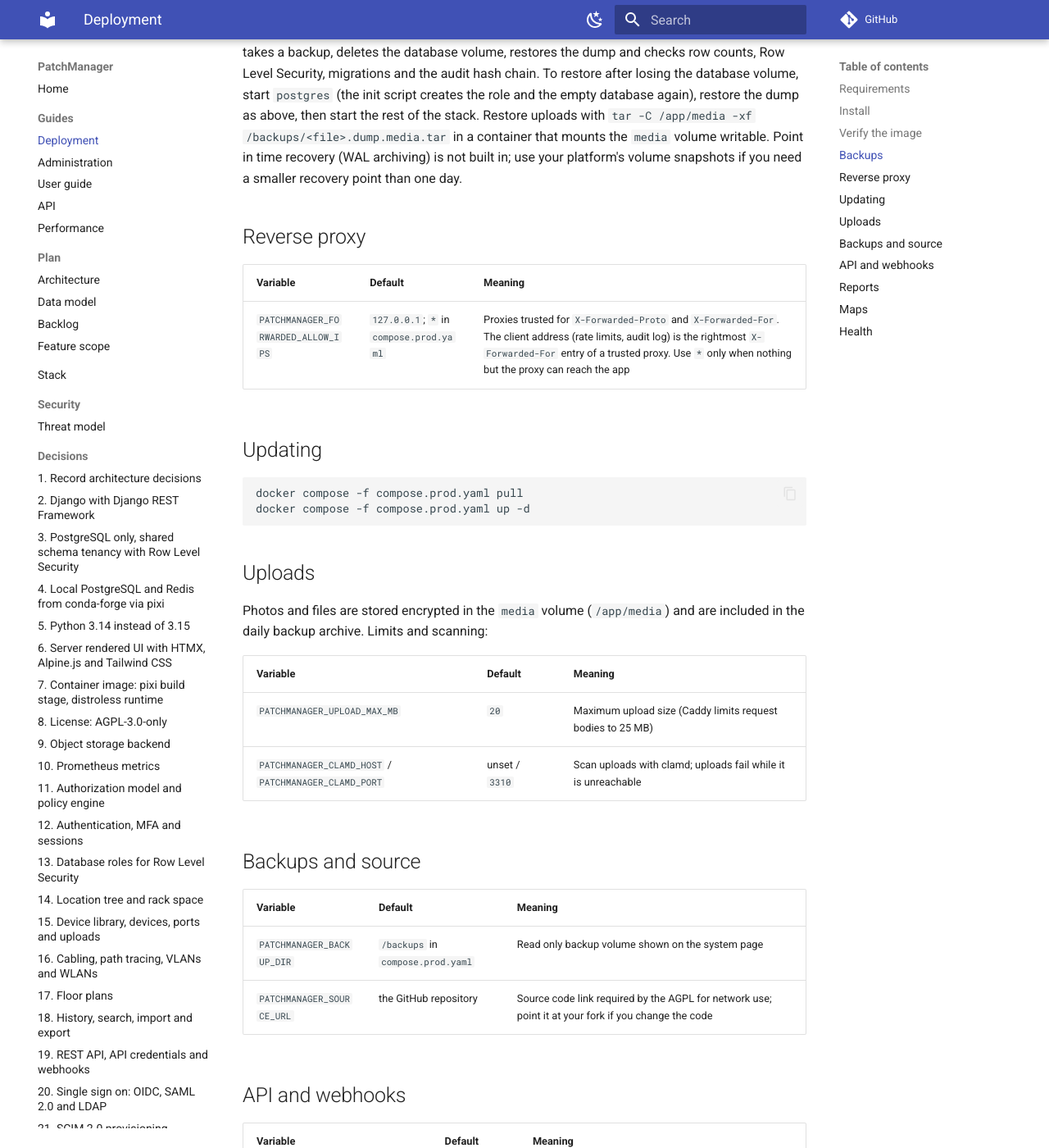
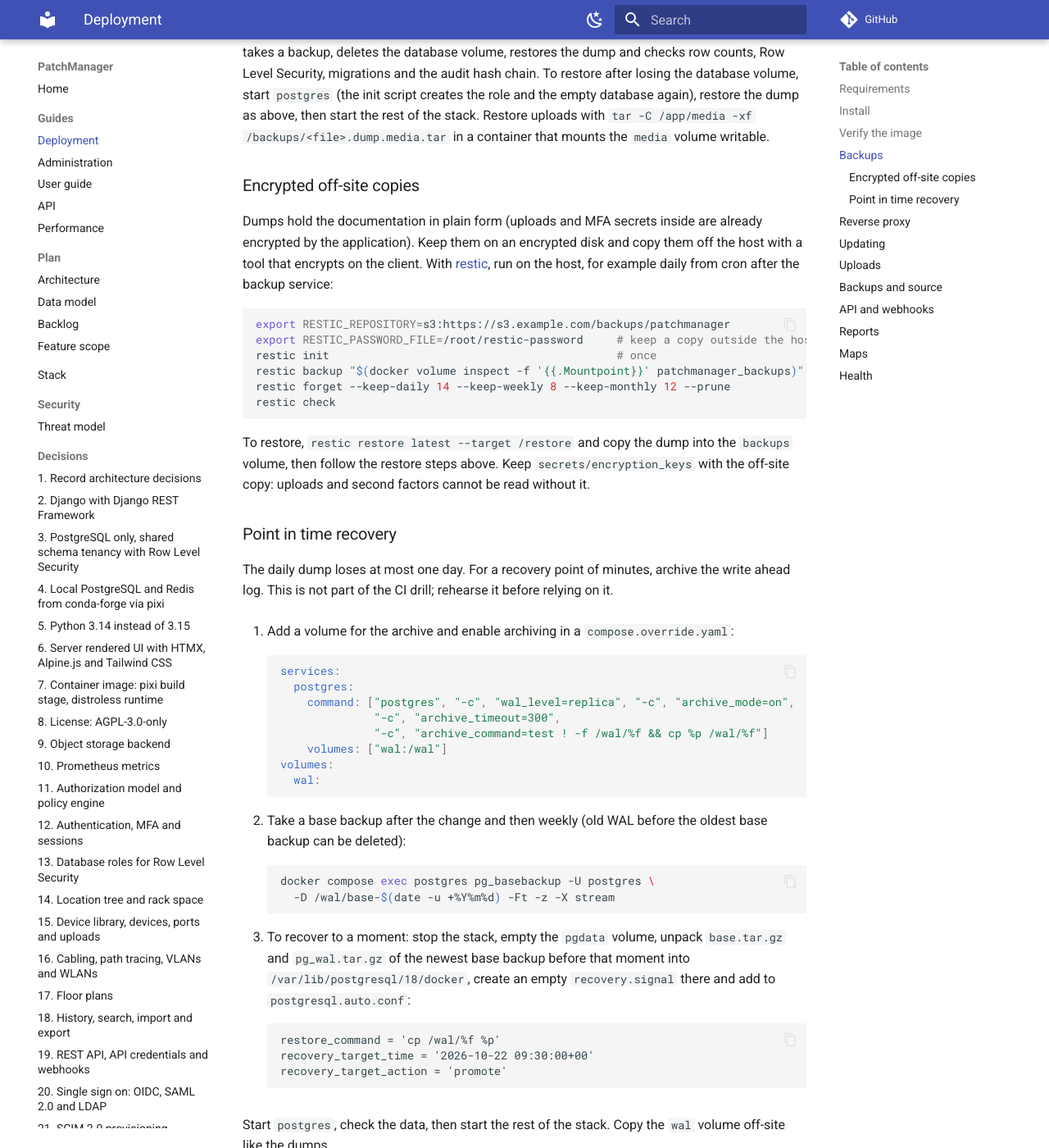
Before and after one commit to MalteKiefer/PatchManager, an MkDocs documentation site: the page built from docs/guides/deployment.md, in a window 1280 px wide and 1400 px high, scrolled down 1480 px. Shown: the whole window at 82% size. Built offline with MkDocs 1.6.1 and Material for MkDocs 9.7.7, drawn with Linux system fonts in a browser that asks for light colours; comment, search, counter and statistics services are not loaded.

Commit message:
Document encrypted off-site copies and point in time recovery
The daily dump alone loses up to a day and stays on the host. Operators get a restic recipe for encrypted off-site copies and a WAL archiving guide for a recovery point of minutes.

````diff
--- a/docs/guides/deployment.md
+++ b/docs/guides/deployment.md
@@ -68,9 +68,68 @@ restore after losing the database volume, start `postgres` (the init script crea
 the role and the empty database again), restore the dump as above, then start the
 rest of the stack. Restore uploads with
 `tar -C /app/media -xf /backups/<file>.dump.media.tar` in a container that mounts
-the `media` volume writable. Point in time recovery (WAL archiving) is not built in;
-use your platform's volume snapshots if you need a smaller recovery point than one
-day.
+the `media` volume writable.
+
+### Encrypted off-site copies
+
+Dumps hold the documentation in plain form (uploads and MFA secrets inside are
+already encrypted by the application). Keep them on an encrypted disk and copy them
+off the host with a tool that encrypts on the client. With
+[restic](https://restic.net), run on the host, for example daily from cron after the
+backup service:
+
+```bash
+export RESTIC_REPOSITORY=s3:https://s3.example.com/backups/patchmanager
+export RESTIC_PASSWORD_FILE=/root/restic-password     # keep a copy outside the host
+restic init                                           # once
+restic backup "$(docker volume inspect -f '{{.Mountpoint}}' patchmanager_backups)"
+restic forget --keep-daily 14 --keep-weekly 8 --keep-monthly 12 --prune
+restic check
+```
+
+To restore, `restic restore latest --target /restore` and copy the dump into the
+`backups` volume, then follow the restore steps above. Keep `secrets/encryption_keys`
+with the off-site copy: uploads and second factors cannot be read without it.
+
+### Point in time recovery
+
+The daily dump loses at most one day. For a recovery point of minutes, archive the
+write ahead log. This is not part of the CI drill; rehearse it before relying on it.
+
+1. Add a volume for the archive and enable archiving in a `compose.override.yaml`:
+
+    ```yaml
+    services:
+      postgres:
+        command: ["postgres", "-c", "wal_level=replica", "-c", "archive_mode=on",
+                  "-c", "archive_timeout=300",
+                  "-c", "archive_command=test ! -f /wal/%f && cp %p /wal/%f"]
+        volumes: ["wal:/wal"]
+    volumes:
+      wal:
+    ```
+
+2. Take a base backup after the change and then weekly (old WAL before the oldest
+   base backup can be deleted):
+
+    ```bash
+    docker compose exec postgres pg_basebackup -U postgres \
+      -D /wal/base-$(date -u +%Y%m%d) -Ft -z -X stream
+    ```
+
+3. To recover to a moment: stop the stack, empty the `pgdata` volume, unpack
+   `base.tar.gz` and `pg_wal.tar.gz` of the newest base backup before that moment into
+   `/var/lib/postgresql/18/docker`, create an empty `recovery.signal` there and add to
+   `postgresql.auto.conf`:
+
+    ```
+    restore_command = 'cp /wal/%f %p'
+    recovery_target_time = '2026-10-22 09:30:00+00'
+    recovery_target_action = 'promote'
+    ```
+
+   Start `postgres`, check the data, then start the rest of the stack. Copy the `wal`
+   volume off-site like the dumps.
 
 ## Reverse proxy
 
````
